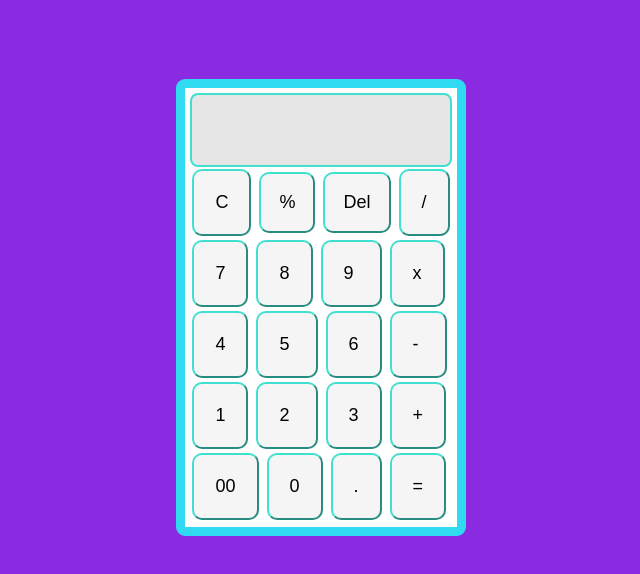
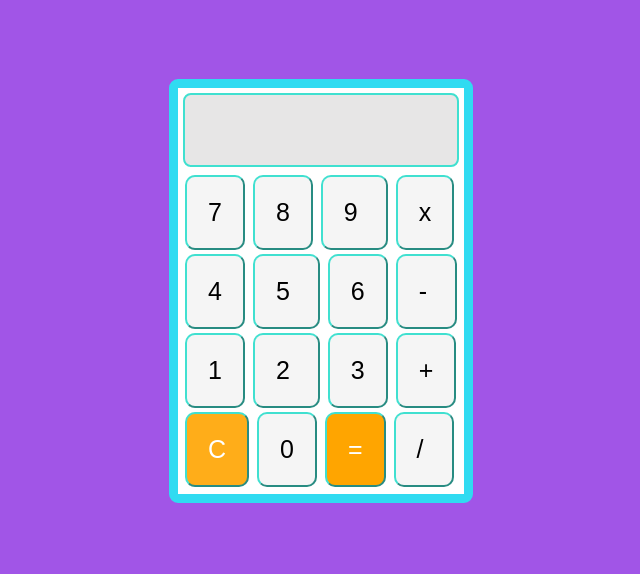
Before and after one commit to manipreeth/calculator, a plain HTML site: page index.html in a window 1280 px wide. Shown: the whole page, without its empty margins (319-959 px from the left). Drawn offline with Linux system fonts and the light colour scheme.

Commit message:
CSS updated

```diff
--- a/calculator.css
+++ b/calculator.css
@@ -2,7 +2,7 @@ body{
     box-sizing: border-box;
     margin: 0%;
     padding: 0%;
-    background-color: blueviolet;
+    background-color: rgba(138, 43, 226,0.8);
 }
 
 #calculator-layout{
@@ -14,6 +14,7 @@ body{
     padding: 5px;
     border-radius: 9px;
 }
+
 #display{
     text-align: right;
     height: 70px;
@@ -23,26 +24,45 @@ body{
     font-weight: bold;
     border-radius: 8px;
     border: 2px solid turquoise;
+}
 
-}
 #input{
     height: 45px;
-    font-weight: bolder;
+    font-size: 25px;
     margin: 1px;
 }
+
 #output{
     height: 35px;
-    margin: 3px;
-    font-weight: bolder;
+    margin: 2px;
+    font-size: 20px;
 }
+.row-1{
+    margin-top: 8px;
+}
+
 button{
+    text-align: center;
     padding: 21px;
     margin: 2px;
     border-color: turquoise;
     border-radius: 10px;
-    font-size: large;
+    font-size: 25px;
     background-color: whitesmoke;
 }
-.row-1{
-    padding: 18px;
+#division{
+    padding-right: 28px;
 }
+
+#isequalto{
+    background-color: orange;
+    color: white;
+}
+button:hover{
+    background-color: rgba(0, 0, 0,0.8);
+    color: whitesmoke;
+}
+#clear{
+    background-color: rgba(255, 165, 0,0.9);
+    color: white;
+}
--- a/calculator.js
+++ b/calculator.js
@@ -5,7 +5,7 @@ function digit(value){
 
 
 function clicked(i){
-    const operators = ["+","-","x","/","%"];
+    const operators = ["+","-","x","/"];
     let num1 = parseInt(document.getElementById("output").innerHTML);
     document.getElementById("input").innerHTML = num1 +" "+operators[i];
     document.getElementById("output").innerHTML = " ";
@@ -57,21 +57,6 @@ function clicked(i){
         document.getElementById("input").innerHTML = " ";
         }
     }
-
-    percentage = () =>
-    {
-        result = () =>
-        {
-        let num1 = parseInt(document.getElementById("input").innerHTML);
-        let num2= parseInt(document.getElementById("output").innerHTML);
-        const result = (num1 / num2) * 100;
-        document.getElementById("output").innerHTML = result;
-        document.getElementById("input").innerHTML = " ";
-        }
-    }
-// let back = ()=>{
-
- //}
 }
 
 let erase= ()=>{
--- a/index.html
+++ b/index.html
@@ -14,14 +14,10 @@
             <div id="input"></div>
             <div id="output"></div>
         </div>
-        <button id="clear" onclick="erase()"> C </button>
-        <button id="percentage" class="row-1" onclick="clicked(4),percentage()"> % </button>
-        <button id="delete" class="row-1"> Del </button>
-        <button id="division" onclick="clicked(3),division()"> / </button><br>
-        <button id="num-7" onclick="digit(7)"> 7 </button>
-        <button id="num-8" onclick="digit(8)"> 8 </button>
-        <button id="num-9" onclick="digit(9)"> 9&nbsp; </button>
-        <button id="multiplication" onclick="clicked(2),multiplication()"> x </button><br>
+        <button id="num-7" class="row-1" onclick="digit(7)"> 7 </button>
+        <button id="num-8" class="row-1" onclick="digit(8)"> 8 </button>
+        <button id="num-9" class="row-1" onclick="digit(9)"> 9&nbsp; </button>
+        <button id="multiplication" class="row-1" onclick="clicked(2),multiplication()"> x </button><br>
         <button id="num-4" onclick="digit(4)"> 4 </button>
         <button id="num-5" onclick="digit(5)"> 5&nbsp; </button>
         <button id="num-6" onclick="digit(6)"> 6 </button>
@@ -30,10 +26,10 @@
         <button id="num-2" onclick="digit(2)"> 2&nbsp; </button>
         <button id="num-3" onclick="digit(3)"> 3 </button>
         <button id="addition" onclick="clicked(0),addition()"> + </button><br>
-        <button id="num-00" onclick="digit(00)" > 00 </button>
+        <button id="clear" onclick="erase()" > C </button>
         <button id="num-0" onclick="digit(0)"> 0 </button>
-        <button id="point" onclick="digit()"> . </button>
         <button id="isequalto" onclick="result()"> = </button>
+        <button id="division" onclick="clicked(3),division()" > / </button>
     </div>
 </body>
 </html>
```
